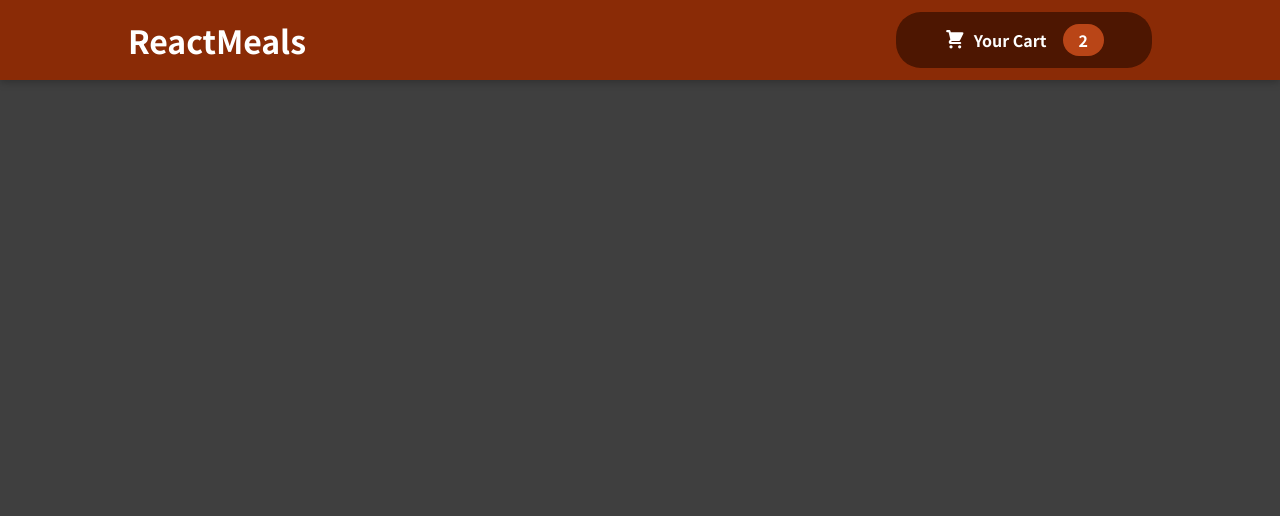
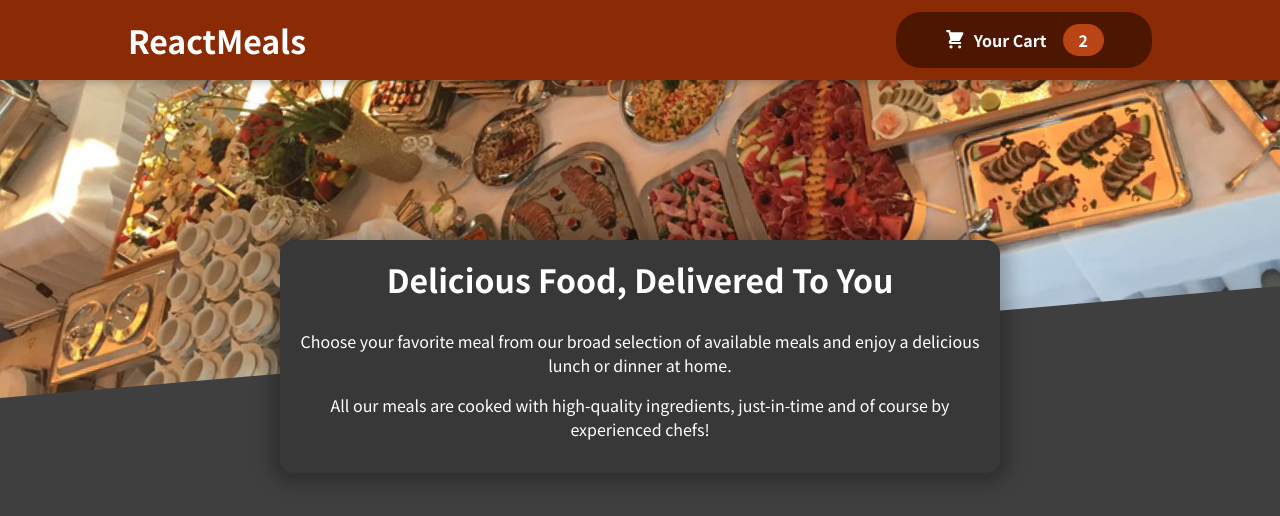
Before and after one commit to SpectreAscended/react-food-order-app, a React (Vite) app: page / in a window 1280 px wide. Shown: the top 516 px of the page. Built offline with nearby package versions, Linux system fonts and the light colour scheme.

Commit message:
Added meals summary component

```diff
--- a/src/App.jsx
+++ b/src/App.jsx
@@ -1,11 +1,13 @@
 import React from 'react';
 import Header from './components/Header/Header';
+import MealsSummary from './components/Meals/MealsSummary';
 
 const App = () => {
   return (
-    <div>
+    <>
       <Header />
-    </div>
+      <MealsSummary />
+    </>
   );
 };
 
--- a/src/components/Header/Header.jsx
+++ b/src/components/Header/Header.jsx
@@ -1,13 +1,19 @@
 import React from 'react';
 import classes from './Header.module.css';
 import HeaderCartButton from './HeaderCartButton';
+import bgImg from '../../Assets/meals.jpg';
 
 const Header = () => {
   return (
-    <div className={classes.header}>
-      <h1>ReactMeals</h1>
-      <HeaderCartButton />
-    </div>
+    <>
+      <header className={classes.header}>
+        <h1>ReactMeals</h1>
+        <HeaderCartButton />
+      </header>
+      <div className={classes['main-image']}>
+        <img src={bgImg} alt="Table with a variety of delicious foods." />
+      </div>
+    </>
   );
 };
 
--- a/src/components/Meals/MealsSummary.jsx
+++ b/src/components/Meals/MealsSummary.jsx
@@ -2,7 +2,19 @@ import React from 'react';
 import classes from './MealsSummary.module.css';
 
 const MealsSummary = () => {
-  return <div></div>;
+  return (
+    <div className={classes.summary}>
+      <h2>Delicious Food, Delivered To You</h2>
+      <p>
+        Choose your favorite meal from our broad selection of available meals
+        and enjoy a delicious lunch or dinner at home.
+      </p>
+      <p>
+        All our meals are cooked with high-quality ingredients, just-in-time and
+        of course by experienced chefs!
+      </p>
+    </div>
+  );
 };
 
 export default MealsSummary;
```
